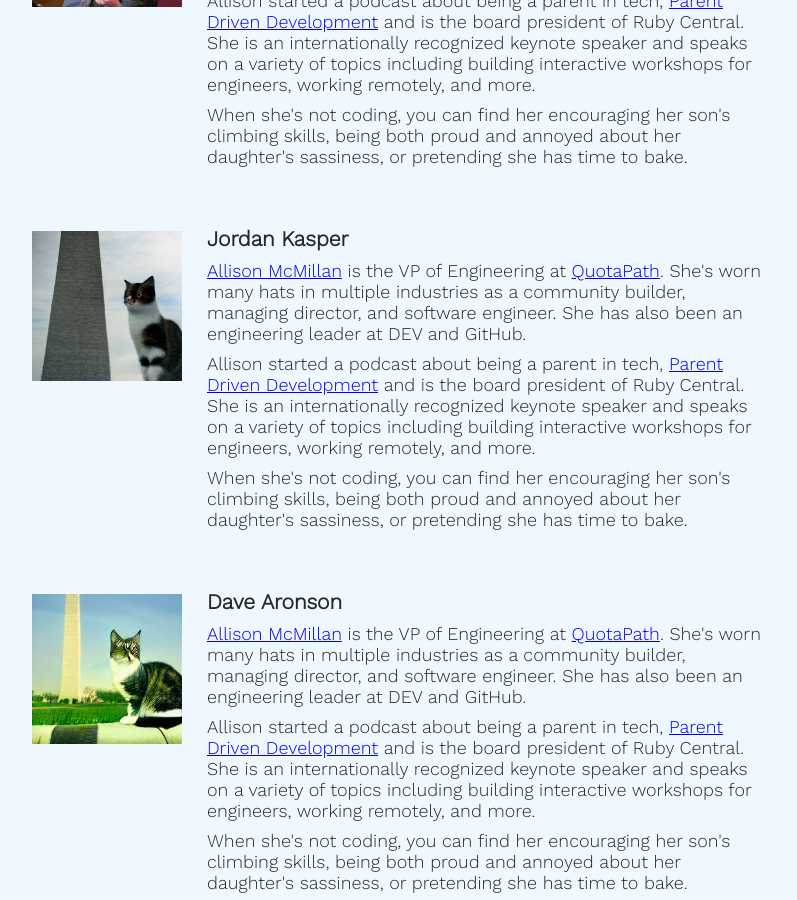
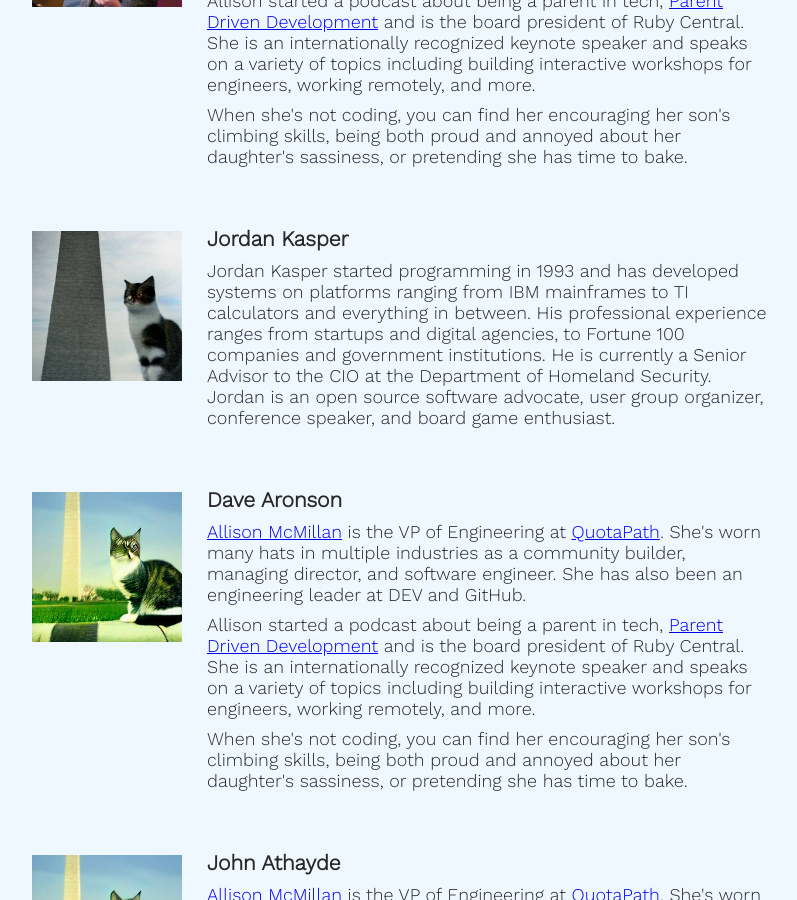
Before and after one commit to gothamgo/frontrunnersconf.github.io, a Jekyll site: the page built from test/testpage.html, in a window 1280 px wide and 900 px high, scrolled down 646 px. Shown: the whole window, without its empty margins (226-1023 px from the left). Built offline with Jekyll 4.4.1, drawn with Linux system fonts in a browser that asks for light colours.

Commit message:
Update jordan_kasper.html

```diff
--- a/_includes/jordan_kasper.html
+++ b/_includes/jordan_kasper.html
@@ -8,20 +8,19 @@
     <h3 class="speaker-name">Jordan Kasper</span></h3>
 
     <p class="speaker-bio">
-      <a href="https://daydreamsinruby.com" target="_blank">Allison McMillan</a>
-      is the VP of Engineering at
-      <a href="https://www.quotapath.com/" target="_blank">QuotaPath</a>.
-      She's worn many hats in multiple industries as a community builder, managing director, and software engineer.
-      She has also been an engineering leader at DEV and GitHub.
+      Jordan Kasper started programming in 1993 and has developed systems on platforms ranging from IBM mainframes to TI calculators and everything in between.
+      His professional experience ranges from startups and digital agencies, to Fortune 100 companies and government institutions.
+      He is currently a Senior Advisor to the CIO at the Department of Homeland Security.
+      Jordan is an open source software advocate, user group organizer, conference speaker, and board game enthusiast.
     </p>
-    <p class="speaker-bio">
-      Allison started a podcast about being a parent in tech,
-      <a href="https://www.parentdrivendevelopment.com/" target="_blank">Parent Driven Development</a>
-      and is the board president of Ruby Central. She is an internationally recognized keynote speaker and speaks on a variety of topics including building interactive workshops for engineers, working remotely, and more.
-    </p>
-    <p class="speaker-bio">
-      When she's not coding, you can find her encouraging her son's climbing skills, being both proud and annoyed about her daughter's sassiness, or pretending she has time to bake.
-    </p>
+
+  <!--
+TITLE: Everyone can be a Civic Tech Rockstar
+
+Government agencies produce, store, and provide open access to hundreds of thousands of datasets. Teams within the General Services Administration (GSA) create reusable components not just for other agencies, but for everyone to use. Are they perfect? Of course not, but they serve a vital role in iteratively improving the public's access to data and services.
+
+In this talk Jordan Kasper will discuss how he created a website built on top of those tools and data to solve a real world problem. He'll cover how to discover open datasets and APIs, give an intro to the US Web Design System, talk about open source software in the federal government, and show how every one of us can help improve civic technology for the greater good.
+-->
 
   </div>
 
```
